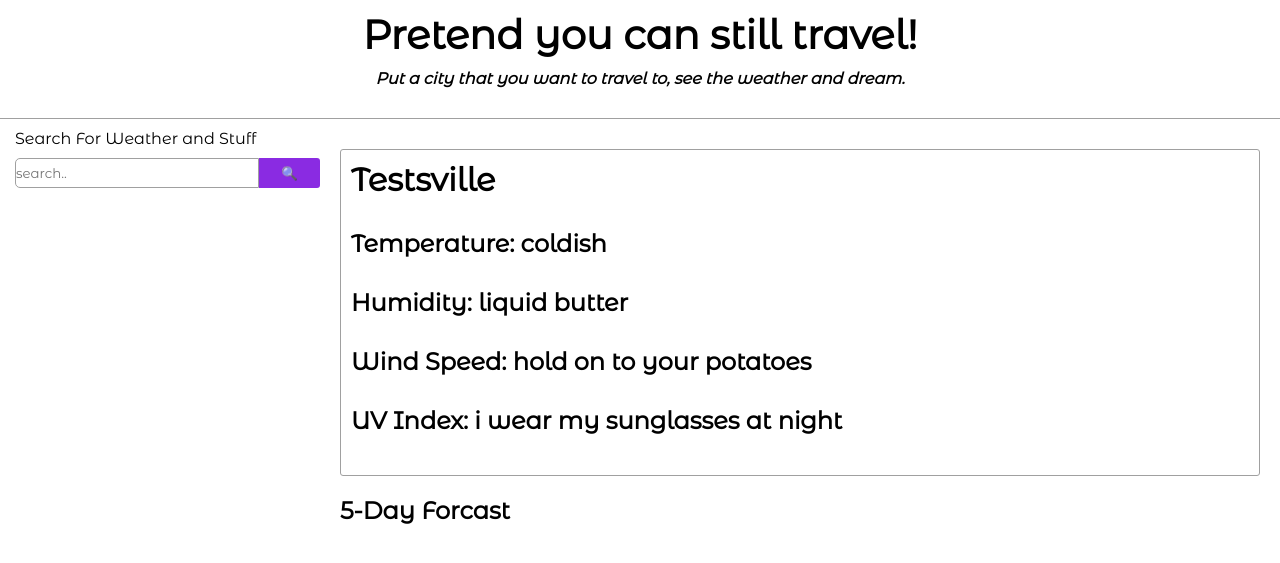
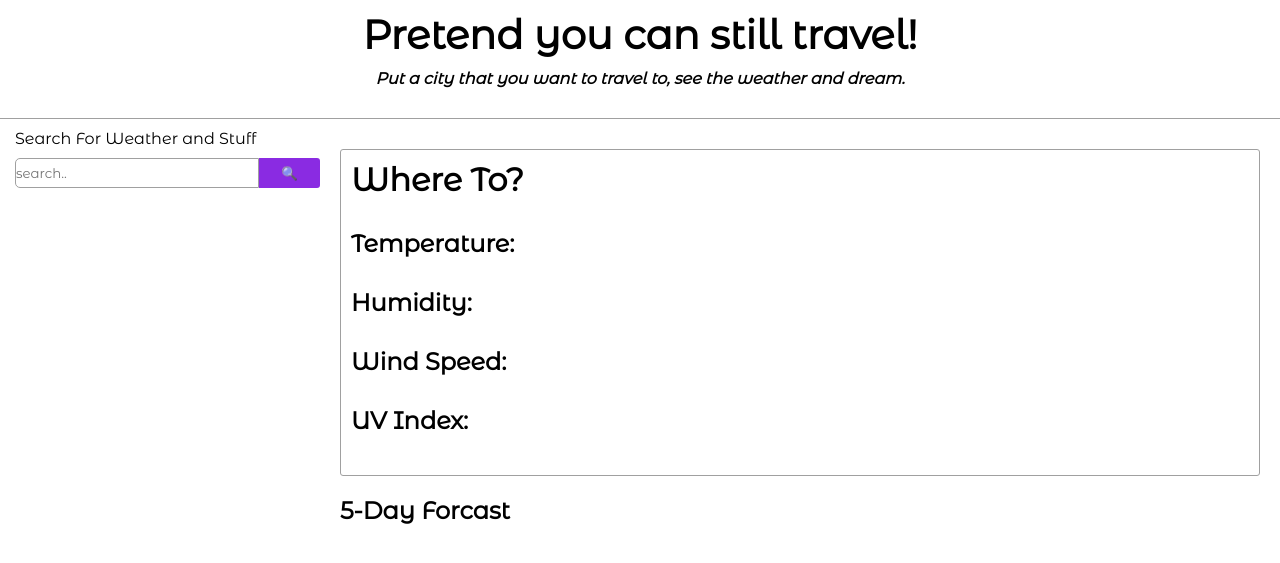
Before and after one commit to harben31/Weather-Dashboard, a plain HTML site: page index.html in a window 1280 px wide. Drawn offline with nearby package versions, Linux system fonts and the light colour scheme.

Commit message:
tidied up HTML.

```diff
--- a/index.html
+++ b/index.html
@@ -35,11 +35,11 @@
             </aside>
             <article id="weatherDisplay">
                 <section id="currentWeather">
-                    <h1 id="selectedCityName">Testsville</h1>
-                    <h6 id="selectedCityTemp">Temperature: coldish </h6>
-                    <h6 id="selectedCityHumid">Humidity: liquid butter</h6>
-                    <h6 id="selectedCityWind">Wind Speed: hold on to your potatoes</h6>
-                    <h6 id="selectedCityUv">UV Index: i wear my sunglasses at night</h6>
+                    <h1 id="selectedCityName">Where To?</h1>
+                    <h6 id="selectedCityTemp">Temperature:  </h6>
+                    <h6 id="selectedCityHumid">Humidity: </h6>
+                    <h6 id="selectedCityWind">Wind Speed: </h6>
+                    <h6 id="selectedCityUv">UV Index: </h6>
                 </section>
                 <section id="futureWeather">
                     <h2 id="fiveDayBanner">5-Day Forcast</h2>
```
